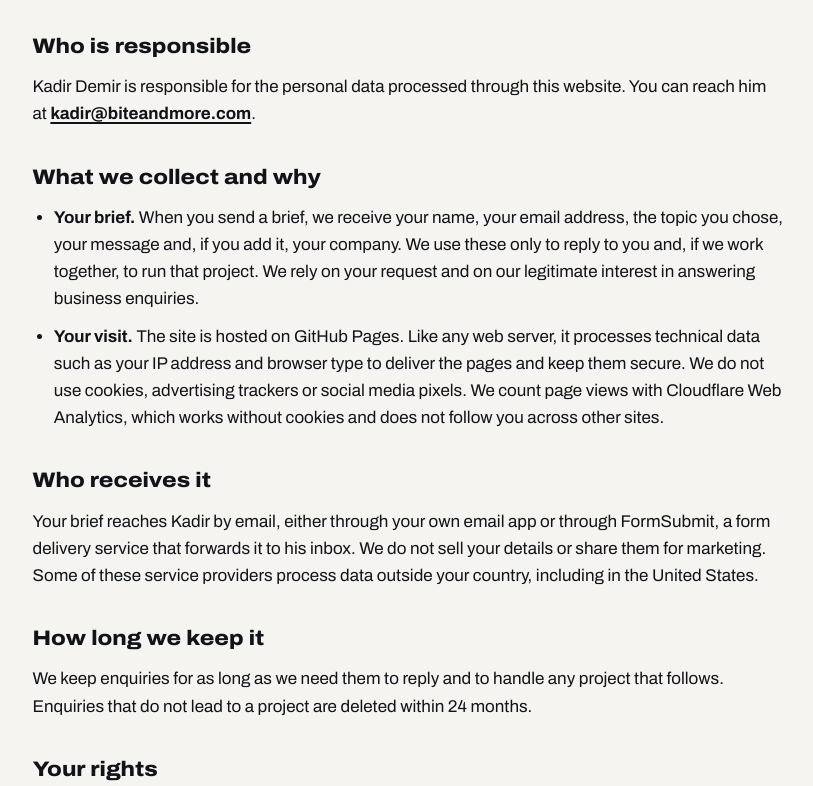
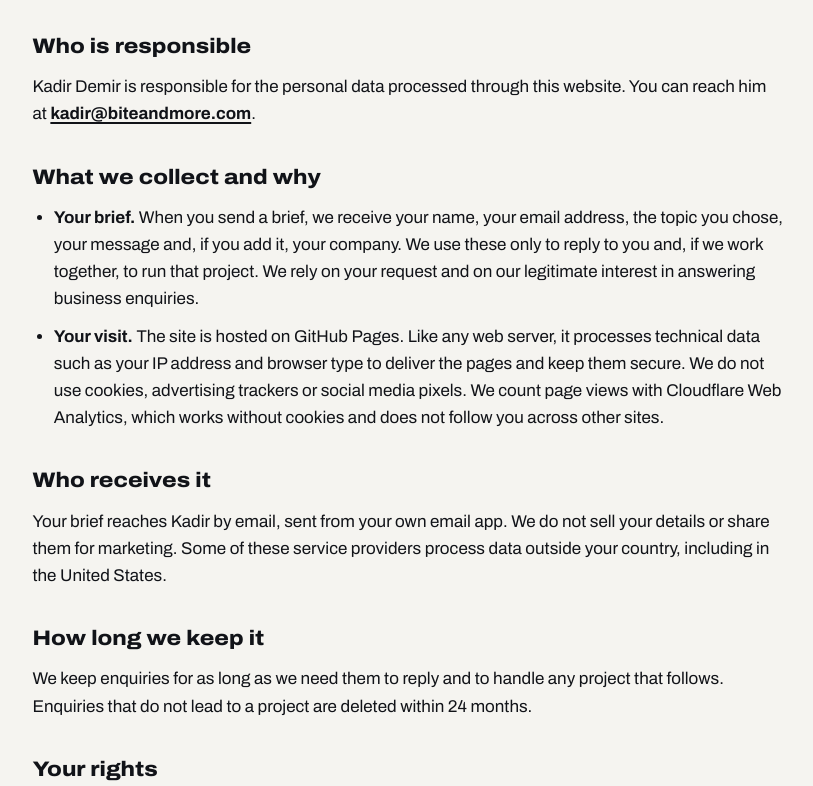
Before and after one commit to eneskiymaz10-prog/misterkd.com, a plain HTML site: page privacy.html in a window 1280 px wide. Shown: the part 382-1168 px from the top of the page, without its empty margins (220-1033 px from the left). Drawn offline with Linux system fonts and the light colour scheme.

Commit message:
Back to email hand-off: FormSubmit is unreachable (Cloudflare 522)
Co-Authored-By: Claude Opus 5.5 <noreply@anthropic.com>
Claude-Session: https://claude.ai/code/session_01CDM3YRV5G6FPnimfASY8dL

```diff
--- a/privacy.html
+++ b/privacy.html
@@ -37,7 +37,7 @@
       </ul>
 
       <h2>Who receives it</h2>
-      <p>Your brief reaches Kadir by email, either through your own email app or through FormSubmit, a form delivery service that forwards it to his inbox. We do not sell your details or share them for marketing. Some of these service providers process data outside your country, including in the United States.</p>
+      <p>Your brief reaches Kadir by email, sent from your own email app. We do not sell your details or share them for marketing. Some of these service providers process data outside your country, including in the United States.</p>
 
       <h2>How long we keep it</h2>
       <p>We keep enquiries for as long as we need them to reply and to handle any project that follows. Enquiries that do not lead to a project are deleted within 24 months.</p>
```
Also changed, not shown: index.html (+1 -1 lines), 1 other file.
